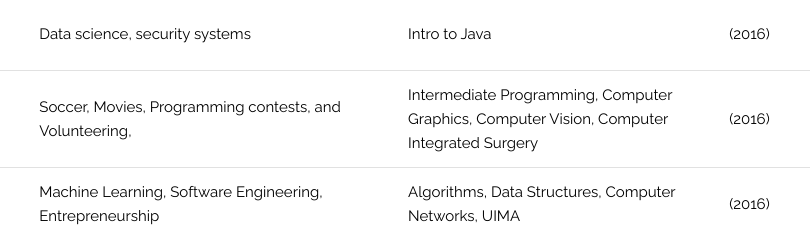
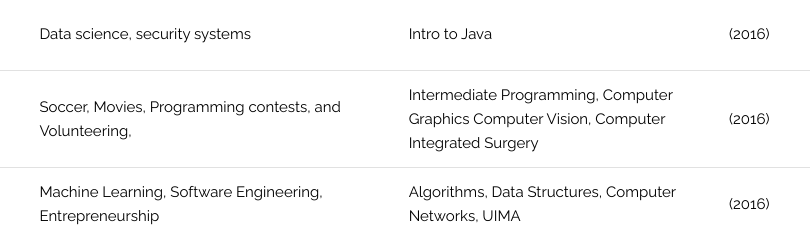
Before and after one commit to upejhu/upe, a plain HTML site: page members.html in a window 1280 px wide. Shown: the part 721-958 px from the top of the page, 254-1064 px from the left. Drawn offline with Linux system fonts and the light colour scheme.

```diff
--- a/members.html
+++ b/members.html
@@ -81,7 +81,7 @@
 <td>  (2016)</td></tr>
 <tr><td><a href='members/nishikant_deshmukh.html'>Nishikant Deshmukh</a></td>
 <td>Soccer, Movies, Programming contests, and Volunteering, </td>
-<td>Intermediate Programming, Computer Graphics, Computer Vision, Computer Integrated Surgery</td>
+<td>Intermediate Programming, Computer Graphics Computer Vision, Computer Integrated Surgery</td>
 <td>  (2016)</td></tr>
 <tr><td><a href='members/noah_presler.html'>Noah Presler</a></td>
 <td>Machine Learning, Software Engineering, Entrepreneurship</td>
```
